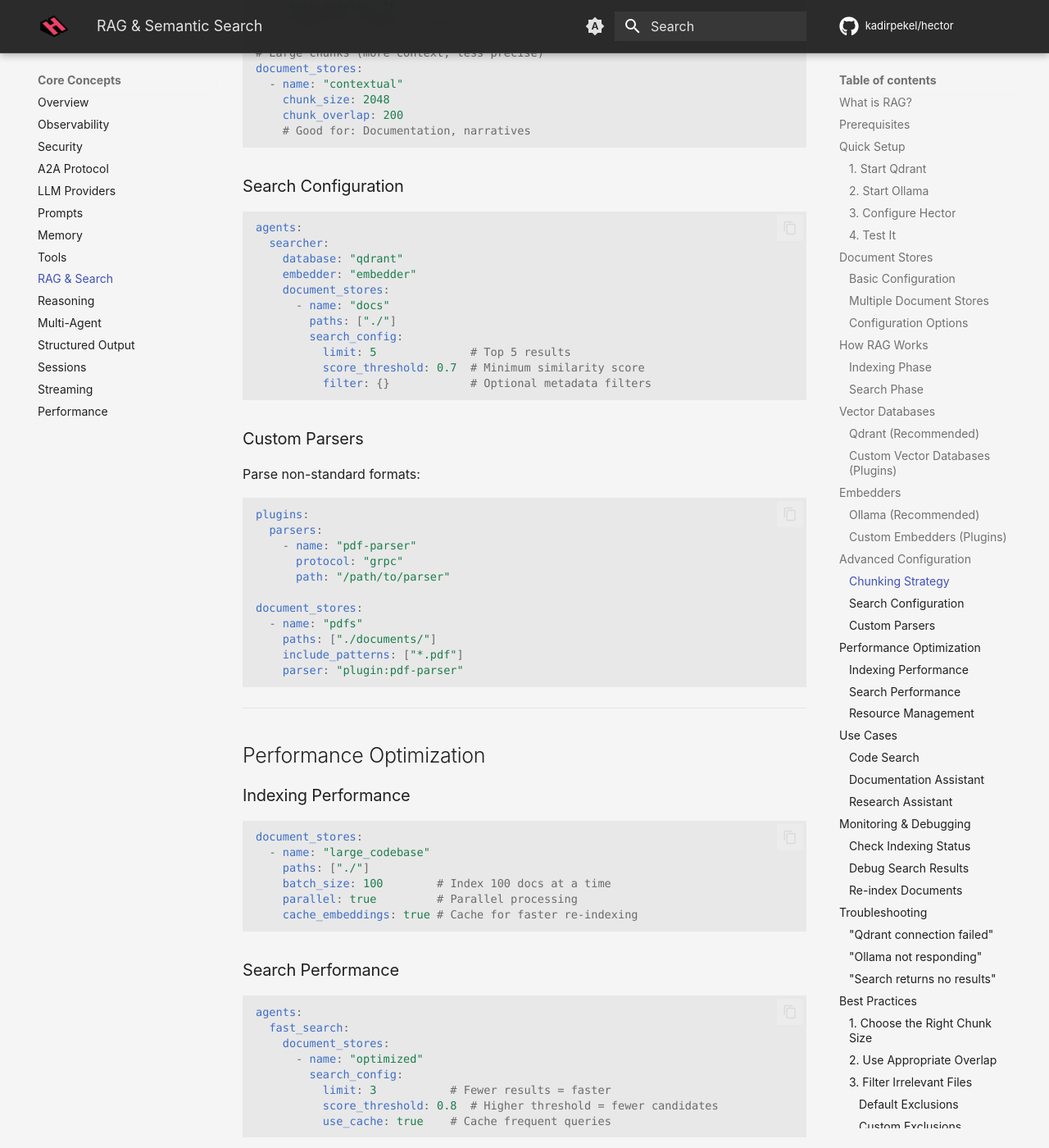
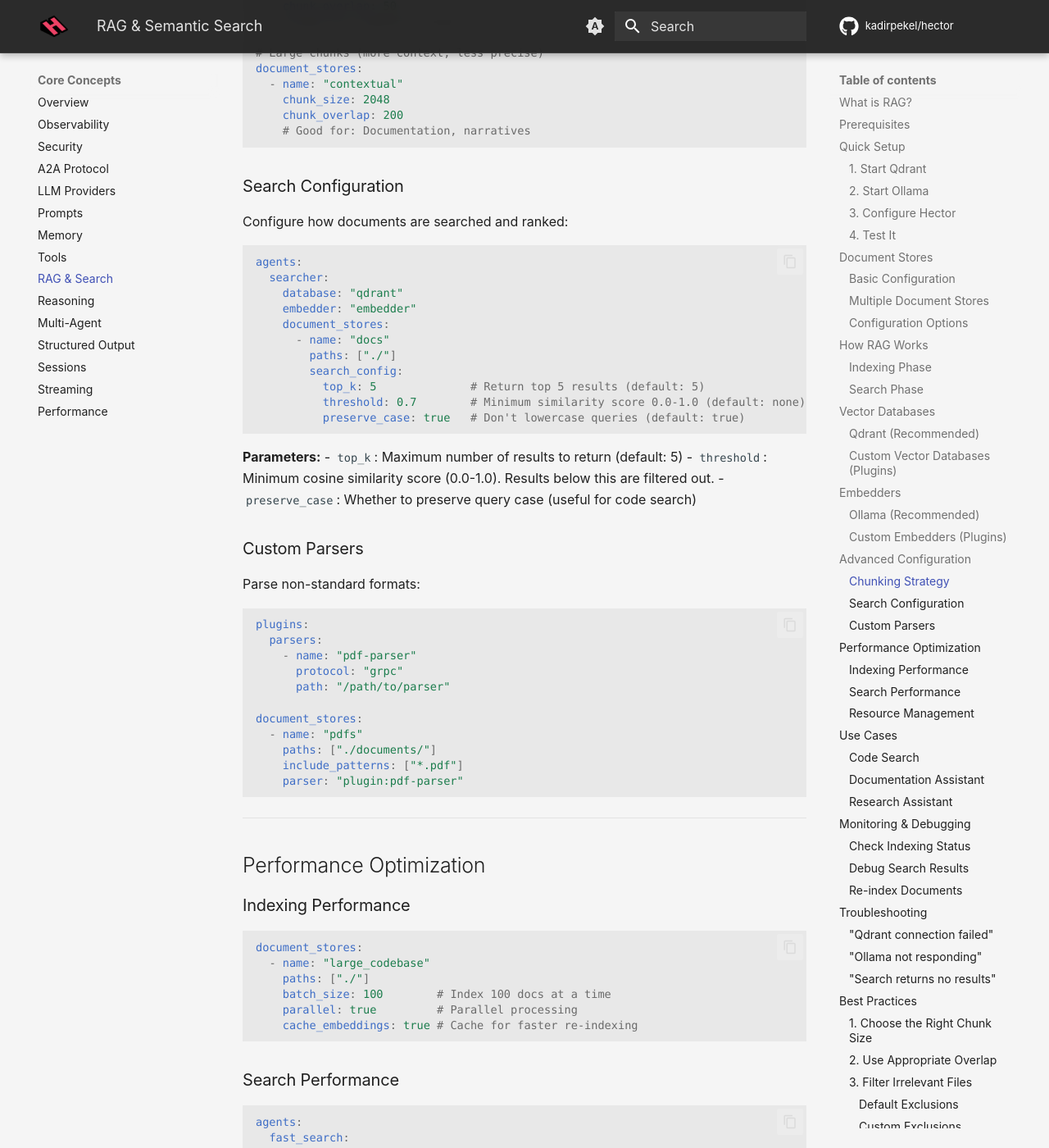
Before and after one commit to kadirpekel/hector, an MkDocs documentation site: the page built from docs/core-concepts/rag.md, in a window 1280 px wide and 1400 px high, scrolled down 6395 px. Shown: the whole window at 82% size. Built offline with MkDocs 1.6.1 and Material for MkDocs 9.7.7, drawn with Linux system fonts in a browser that asks for light colours; comment, search, counter and statistics services are not loaded; some of the changed text lies outside the part shown.

Commit message:
doc update

````diff
--- a/docs/core-concepts/rag.md
+++ b/docs/core-concepts/rag.md
@@ -329,6 +329,8 @@ document_stores:
 
 ### Search Configuration
 
+Configure how documents are searched and ranked:
+
 ```yaml
 agents:
   searcher:
@@ -338,10 +340,15 @@ agents:
       - name: "docs"
         paths: ["./"]
         search_config:
-          limit: 5              # Top 5 results
-          score_threshold: 0.7  # Minimum similarity score
-          filter: {}            # Optional metadata filters
+          top_k: 5              # Return top 5 results (default: 5)
+          threshold: 0.7        # Minimum similarity score 0.0-1.0 (default: none)
+          preserve_case: true   # Don't lowercase queries (default: true)
 ```
+
+**Parameters:**
+- `top_k`: Maximum number of results to return (default: 5)
+- `threshold`: Minimum cosine similarity score (0.0-1.0). Results below this are filtered out.
+- `preserve_case`: Whether to preserve query case (useful for code search)
 
 ### Custom Parsers
 
@@ -384,9 +391,8 @@ agents:
     document_stores:
       - name: "optimized"
         search_config:
-          limit: 3           # Fewer results = faster
-          score_threshold: 0.8  # Higher threshold = fewer candidates
-          use_cache: true    # Cache frequent queries
+          top_k: 3             # Fewer results = faster
+          threshold: 0.8       # Higher threshold = fewer candidates
 ```
 
 ### Resource Management
@@ -542,7 +548,7 @@ curl http://localhost:11434/api/tags
 
 - Check documents are indexed: View Qdrant dashboard
 - Verify file patterns match your files
-- Lower `score_threshold` in search config
+- Lower `threshold` in search config
 - Check chunk sizes aren't too large
 
 ---
````
Also changed, not shown: docs/core-concepts/security.md (+11 -10 lines), docs/how-to/deploy-production.md (+1 -6 lines), docs/how-to/integrate-external-agents.md (+4 -8 lines), docs/how-to/setup-rag.md (+2 -5 lines), docs/reference/configuration.md (+4 -24 lines).
